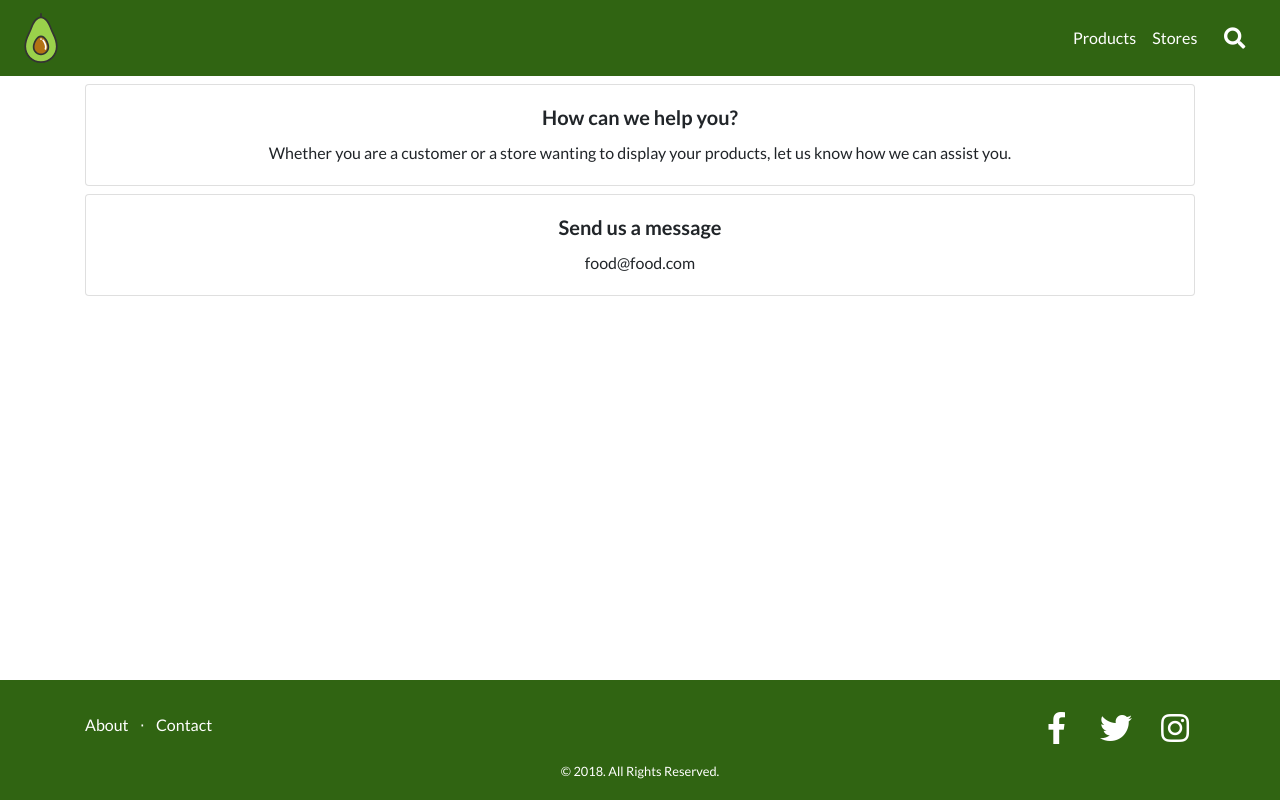
After one commit to nadaj/-food, a Django app: page /contact/ in a window 1280 px wide. The commit adds this page. Run offline with Django 3.2, Linux system fonts and the light colour scheme; some libraries are stand-ins or nearby versions.

Commit message:
Contact & about page

```diff
--- a/food/templates/base_generic.html
+++ b/food/templates/base_generic.html
@@ -64,19 +64,11 @@
             <div class="col-lg-6 h-100 text-center text-lg-left my-auto">
                 <ul class="list-inline mb-2">
                     <li class="list-inline-item">
-                        <a href="#" class="white-col">About</a>
+                        <a href="{% url 'about' %}" class="white-col">About</a>
                     </li>
                     <li class="list-inline-item">&sdot;</li>
                     <li class="list-inline-item white-col">
-                        <a href="#" class="white-col">Contact</a>
-                    </li>
-                    <li class="list-inline-item">&sdot;</li>
-                    <li class="list-inline-item white-col">
-                        <a href="#" class="white-col">Terms of Use</a>
-                    </li>
-                    <li class="list-inline-item">&sdot;</li>
-                    <li class="list-inline-item white-col">
-                        <a href="#" class="white-col">Privacy Policy</a>
+                        <a href="{% url 'contact' %}" class="white-col">Contact</a>
                     </li>
                 </ul>
             </div>
--- /dev/null
+++ b/food/templates/contact.html
@@ -0,0 +1,19 @@
+{% extends "base_generic.html" %}
+{% load static %}
+{% block content %}
+<div class="container">
+    <div class="card mt-2">
+        <div class="card-body text-center">
+            <h5 class="card-title">How can we help you?</h5>
+            <p class="card-text">Whether you are a customer or a store wanting to display your products, let us know how
+                we can assist you.</p>
+        </div>
+    </div>
+    <div class="card mt-2">
+        <div class="card-body text-center">
+            <h5 class="card-title">Send us a message</h5>
+            <p class="card-text">food@food.com</p>
+        </div>
+    </div>
+</div>
+{% endblock %}
--- a/food/urls.py
+++ b/food/urls.py
@@ -24,4 +24,6 @@ urlpatterns = [
     path('products/', views.all_products, name='products'),
     path('stores/<int:identifier>/', views.store_details, name='store-details'),
     path('stores/', views.all_stores, name='stores'),
+    path('about/', views.show_about, name='about'),
+    path('contact/', views.show_contact, name='contact'),
 ]
--- a/food/views.py
+++ b/food/views.py
@@ -55,3 +55,11 @@ def store_details(request, identifier):
         return render(request, 'store_details.html', {"store": store})
     else:
         return render(request, 'stores_list.html', {})
+
+
+def show_about(request):
+    return render(request, 'about.html')
+
+
+def show_contact(request):
+    return render(request, 'contact.html')
```
Also changed, not shown: food/templates/about.html (added, +13 -0 lines), food/templates/index_generic.html (+2 -10 lines).
